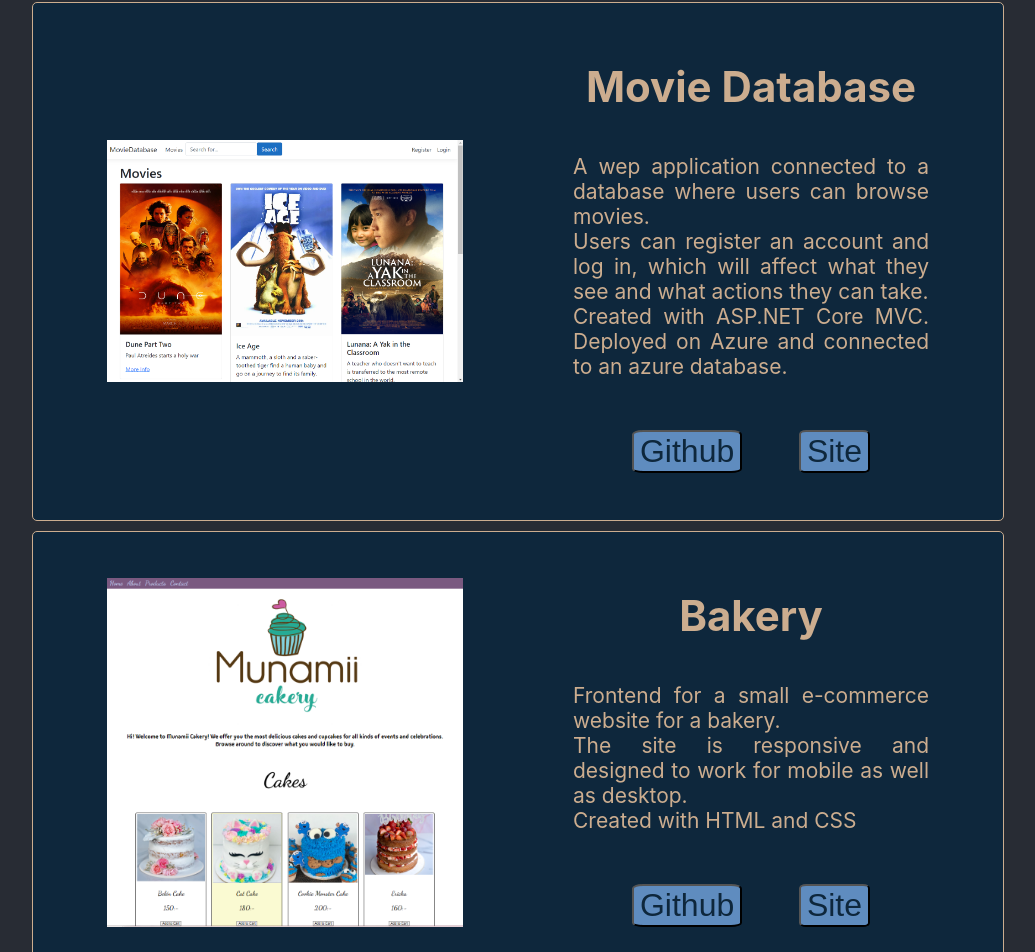
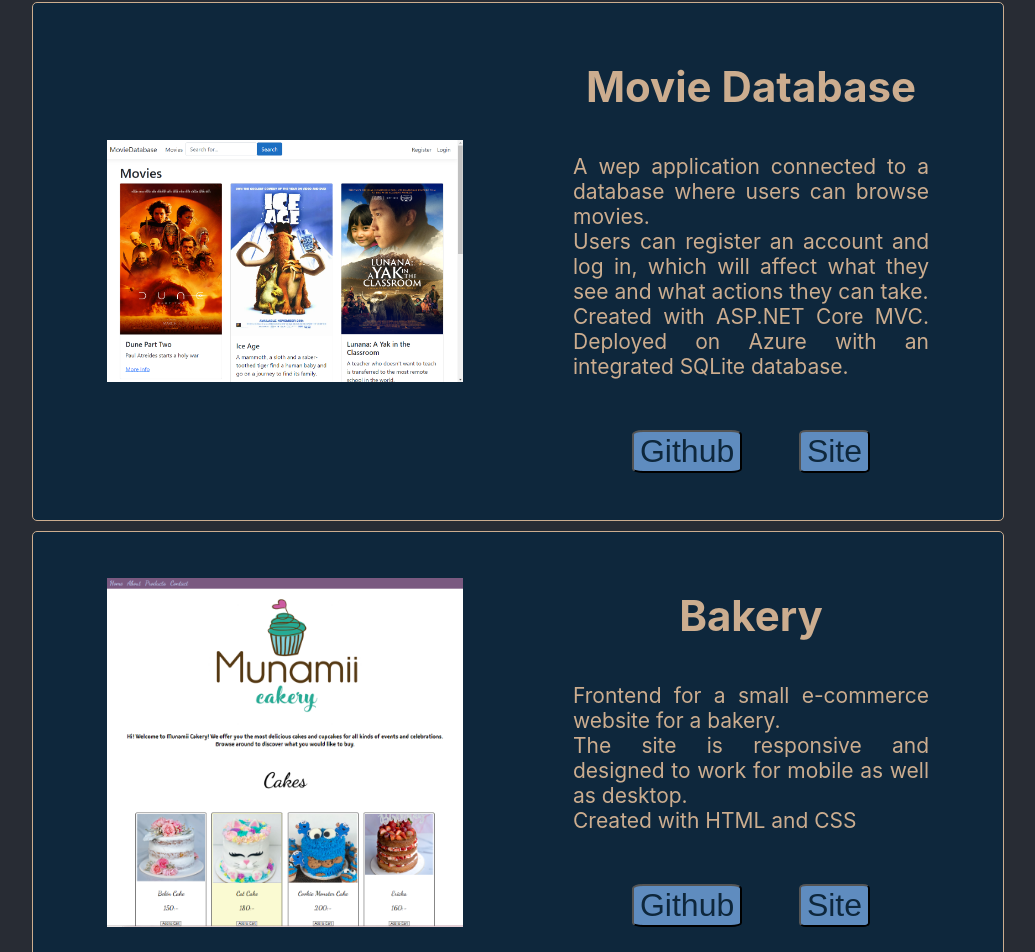
Before and after one commit to Henrik-Ehde/henrik-ehde.github.io, a React (Create React App) app: page / in a window 1280 px wide. Shown: the part 1118-2070 px from the top of the page, without its empty margins (122-1157 px from the left). Built offline with nearby package versions, Linux system fonts and the light colour scheme.

Commit message:
updated movieDb Url and description

```diff
--- a/src/Components/Projects.js
+++ b/src/Components/Projects.js
@@ -50,10 +50,10 @@ new Project (
   "Movie Database",
   `A wep application connected to a database where users can browse movies.
   Users can register an account and log in, which will affect what they see and what actions they can take.
-  Created with ASP.NET Core MVC. Deployed on Azure and connected to an azure database.`,
+  Created with ASP.NET Core MVC. Deployed on Azure with an integrated SQLite database.`,
   movieDatabaseImage,
   "https://github.com/Henrik-Ehde/MovieDatabase",
-  "https://henriksmoviedb.azurewebsites.net/"
+  "https://moviedb.azurewebsites.net/"
 ),
 
 
```
